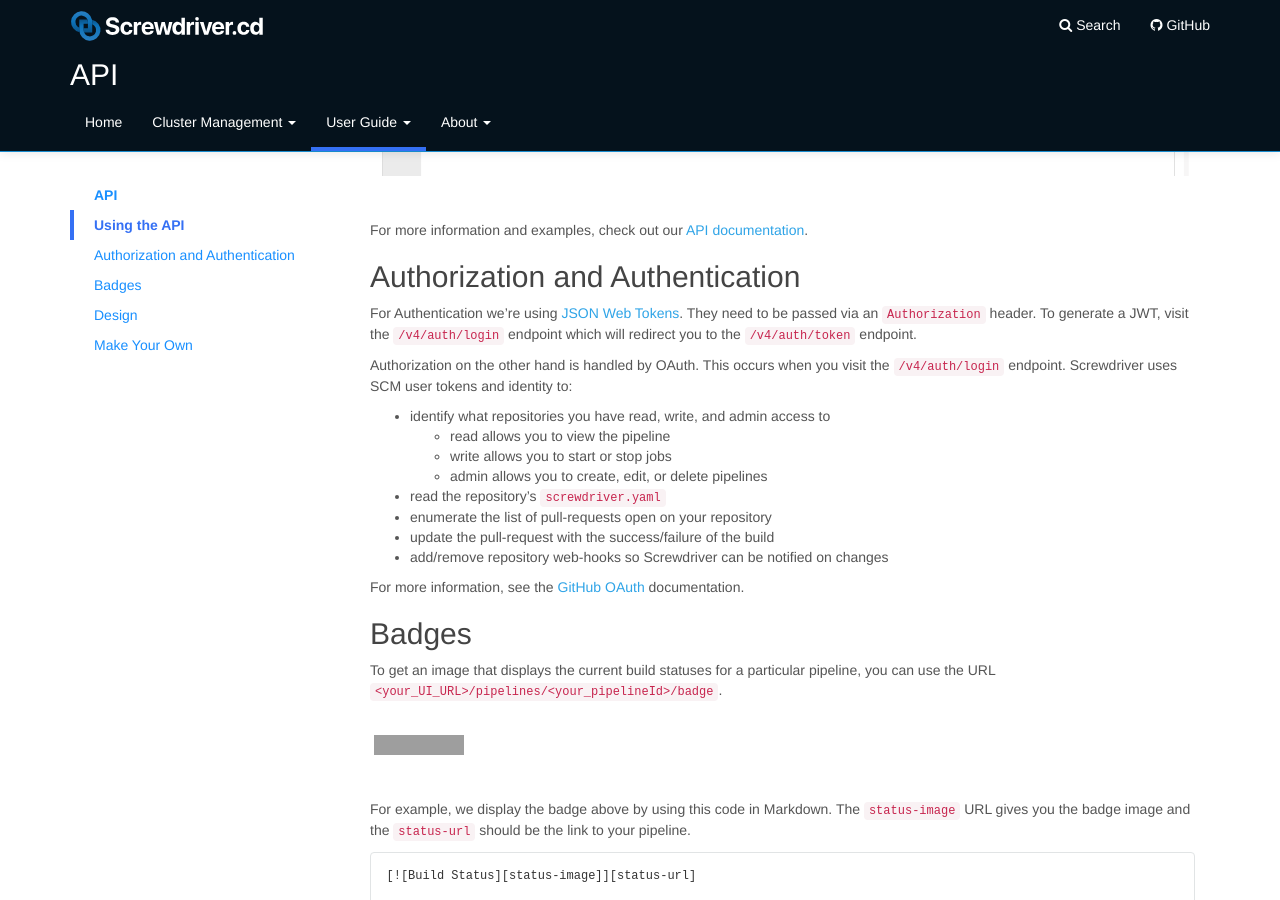
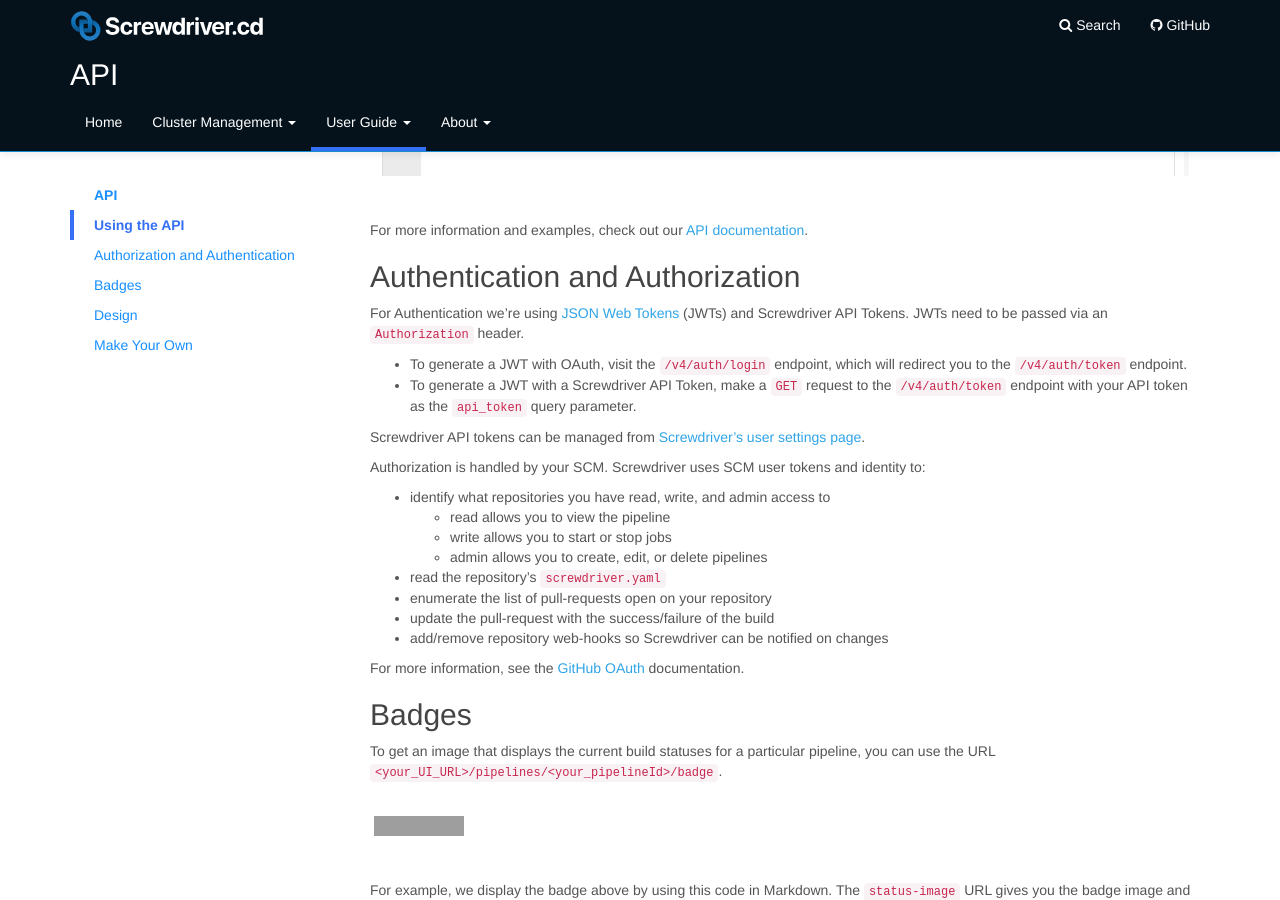
Before and after one commit to screwdriver-cd/guide, a Jekyll site: the page built from docs/user-guide/api.md, in a window 1280 px wide and 900 px high, scrolled down 2419 px. Built offline with Jekyll 4.4.1, drawn with Linux system fonts in a browser that asks for light colours; grey boxes are pictures that could not be loaded.

Commit message:
docs(tokens): Add documentation on using a token to get a JWT

```diff
--- a/docs/user-guide/api.md
+++ b/docs/user-guide/api.md
@@ -50,13 +50,16 @@ Example request:
 
 For more information and examples, check out our [API documentation](https://api.screwdriver.cd/v4/documentation).
 
-## Authorization and Authentication
+## Authentication and Authorization
 
-For Authentication we're using [JSON Web Tokens]. They need to be passed via
-an `Authorization` header. To generate a JWT, visit the `/v4/auth/login` endpoint which will redirect you to the `/v4/auth/token` endpoint.
+For Authentication we're using [JSON Web Tokens] (JWTs) and Screwdriver API Tokens. JWTs need to be passed via
+an `Authorization` header.
+* To generate a JWT with OAuth, visit the `/v4/auth/login` endpoint, which will redirect you to the `/v4/auth/token` endpoint.
+* To generate a JWT with a Screwdriver API Token, make a `GET` request to the `/v4/auth/token` endpoint with your API token as the `api_token` query parameter.
 
-Authorization on the other hand is handled by OAuth. This occurs when
-you visit the `/v4/auth/login` endpoint. Screwdriver uses SCM user tokens
+Screwdriver API tokens can be managed from [Screwdriver's user settings page](https://cd.screwdriver.cd/user-settings).
+
+Authorization is handled by your SCM. Screwdriver uses SCM user tokens
 and identity to:
 
  - identify what repositories you have read, write, and admin access to
```
